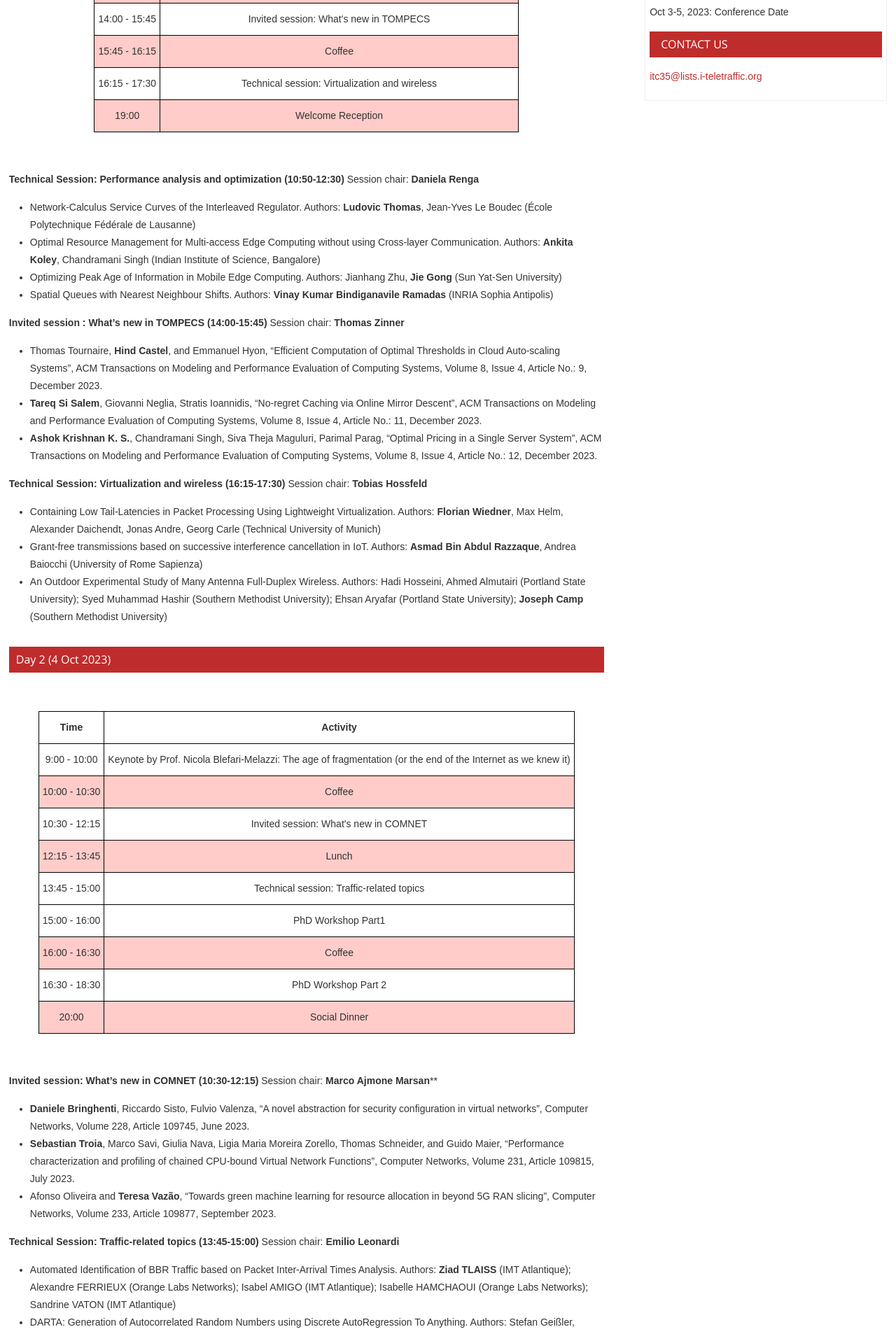
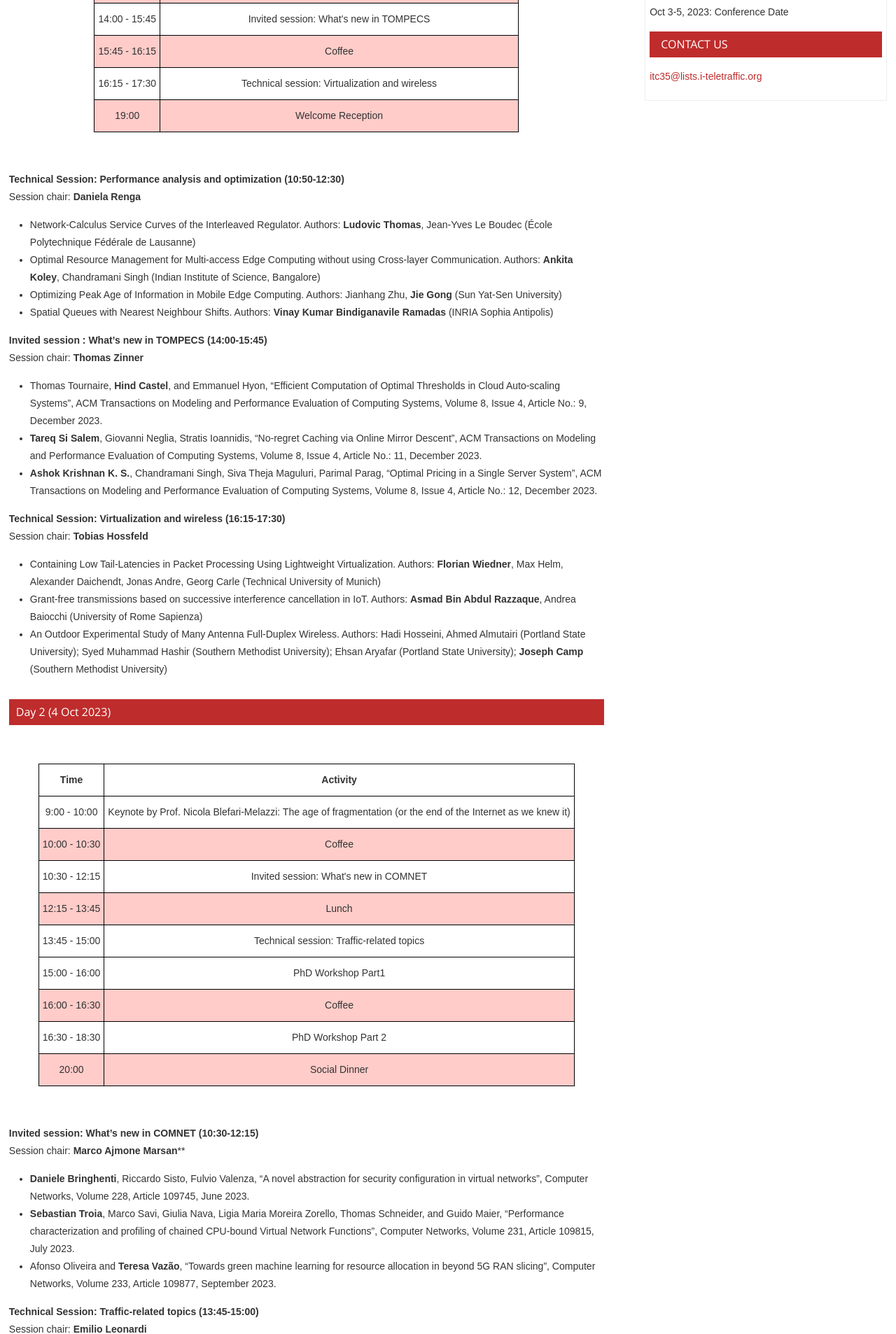
Before and after one commit to ohohlfeld/itc35, a Jekyll site: the page built from program.md, in a window 1280 px wide. Shown: the part 1055-2961 px from the top of the page at 70% size. Built offline with Jekyll 4.4.1, drawn with Linux system fonts in a browser that asks for light colours.

```diff
--- a/program.md
+++ b/program.md
@@ -70,20 +70,20 @@ menu-index: 6
 </div>
 <br>
 
-**Technical Session: Performance analysis and optimization (10:50-12:30)**
+**Technical Session: Performance analysis and optimization (10:50-12:30)** <br>
 Session chair: **Daniela Renga**
   - Network-Calculus Service Curves of the Interleaved Regulator. Authors: **Ludovic Thomas**, Jean-Yves Le Boudec (École Polytechnique Fédérale de Lausanne)
   - Optimal Resource Management for Multi-access Edge Computing without using Cross-layer Communication. Authors: **Ankita Koley**, Chandramani Singh (Indian Institute of Science, Bangalore)
   - Optimizing Peak Age of Information in Mobile Edge Computing. Authors: Jianhang Zhu, **Jie Gong** (Sun Yat-Sen University)
   - Spatial Queues with Nearest Neighbour Shifts. Authors: **Vinay Kumar Bindiganavile Ramadas** (INRIA Sophia Antipolis)
 
-**Invited session : What's new in TOMPECS (14:00-15:45)**
+**Invited session : What's new in TOMPECS (14:00-15:45)** <br>
 Session chair: **Thomas Zinner**
   - Thomas Tournaire, **Hind Castel**, and Emmanuel Hyon, "Efficient Computation of Optimal Thresholds in Cloud Auto-scaling Systems", ACM Transactions on Modeling and Performance Evaluation of Computing Systems, Volume 8, Issue 4, Article No.: 9, December 2023.
   - **Tareq Si Salem**, Giovanni Neglia, Stratis Ioannidis, "No-regret Caching via Online Mirror Descent", ACM Transactions on Modeling and Performance Evaluation of Computing Systems, Volume 8, Issue 4, Article No.: 11, December 2023.
   - **Ashok Krishnan K. S.**, Chandramani Singh, Siva Theja Maguluri, Parimal Parag, "Optimal Pricing in a Single Server System", ACM Transactions on Modeling and Performance Evaluation of Computing Systems, Volume 8, Issue 4, Article No.: 12, December 2023.
 
-**Technical Session: Virtualization and wireless (16:15-17:30)**
+**Technical Session: Virtualization and wireless (16:15-17:30)** <br>
 Session chair: **Tobias Hossfeld**
   - Containing Low Tail-Latencies in Packet Processing Using Lightweight Virtualization. Authors: **Florian Wiedner**, Max Helm, Alexander Daichendt, Jonas Andre, Georg Carle (Technical University of Munich)
   - Grant-free transmissions based on successive interference cancellation in IoT. Authors: **Asmad Bin Abdul Razzaque**, Andrea Baiocchi (University of Rome Sapienza)
@@ -152,13 +152,13 @@ Session chair: **Tobias Hossfeld**
 </div>
 <br>
 
-**Invited session: What's new in COMNET (10:30-12:15)**
+**Invited session: What's new in COMNET (10:30-12:15)** <br>
 Session chair: **Marco Ajmone Marsan****
   - **Daniele Bringhenti**, Riccardo Sisto, Fulvio Valenza, "A novel abstraction for security configuration in virtual networks", Computer Networks, Volume 228, Article 109745, June 2023.
   - **Sebastian Troia**, Marco Savi, Giulia Nava, Ligia Maria Moreira Zorello, Thomas Schneider, and Guido Maier, "Performance characterization and profiling of chained CPU-bound Virtual Network Functions", Computer Networks, Volume 231, Article 109815, July 2023.
   - Afonso Oliveira and **Teresa Vazão**, "Towards green machine learning for resource allocation in beyond 5G RAN slicing", Computer Networks, Volume 233, Article 109877, September 2023.
 
-**Technical Session: Traffic-related topics (13:45-15:00)**
+**Technical Session: Traffic-related topics (13:45-15:00)** <br>
 Session chair: **Emilio Leonardi**
   - Automated Identification of BBR Traffic based on Packet Inter-Arrival Times Analysis. Authors: **Ziad TLAISS** (IMT Atlantique); Alexandre FERRIEUX (Orange Labs Networks); Isabel AMIGO (IMT Atlantique); Isabelle HAMCHAOUI (Orange Labs Networks); Sandrine VATON (IMT Atlantique)
   - DARTA: Generation of Autocorrelated Random Numbers using Discrete AutoRegression To Anything. Authors: Stefan Geißler, **David Raunecker** (University of Wuerzburg); Stanislav Lange (NTNU); Tobias Hossfeld (University of Wuerzburg)
@@ -215,13 +215,13 @@ Session chair: **Emilio Leonardi**
 </div>
 <br>
 
-**Invited session: What's new in PEVA (10:30-12:15)**
+**Invited session: What's new in PEVA (10:30-12:15)** <br>
 Session chair: **Sara Alouf**
   - **Nikhil Jha**, Luca Vassio, Martino Trevisan, Emilio Leonardi, Marco Mellia, "Practical anonymization for data streams: z-anonymity and relation with k-anonymity", Performance Evaluation, Volume 159, Article 102329, January 2023.
   - **Thi Thuy Nga Nguyen**, Olivier Brun, and Balakrishna J. Prabhu, "A learning-based scheme for channel allocation to vehicular users in wireless networks", Performance Evaluation, Volume 159, Article 102331, January 2023.
   - **B.R. Vinay Kumar**, Navin Kashyap, and D. Yogeshwaran, "An analysis of probabilistic forwarding of coded packets on random geometric graphs", Performance Evaluation, Volume 160, Article 102343, May 2023.
 
-**Technical Session: Learning and its applications (13:45-15:00)**
+**Technical Session: Learning and its applications (13:45-15:00)** <br>
 Session chair: **Greta Vallero**
   - META MIMETIC: Few-Shot Classification of Mobile-App Encrypted Traffic via Multimodal Meta-Learning. Authors: Giampaolo Bovenzi (University of Napoli Federico II); **Davide Di Monda** (University of Napoli Federico II and IMT School for Advanced Studies); Antonio Montieri, Valerio Persico, Antonio Pescape (University of Napoli Federico II)
   - Beyond Mean: Spatio-Temporal Modeling of Queue Utilizations and Flow Latencies Using T-GNNs. Authors: **Max Helm**, Benedikt Jaeger, Christopher Pfefferle, Georg Carle (Technical University of Munich)
```
